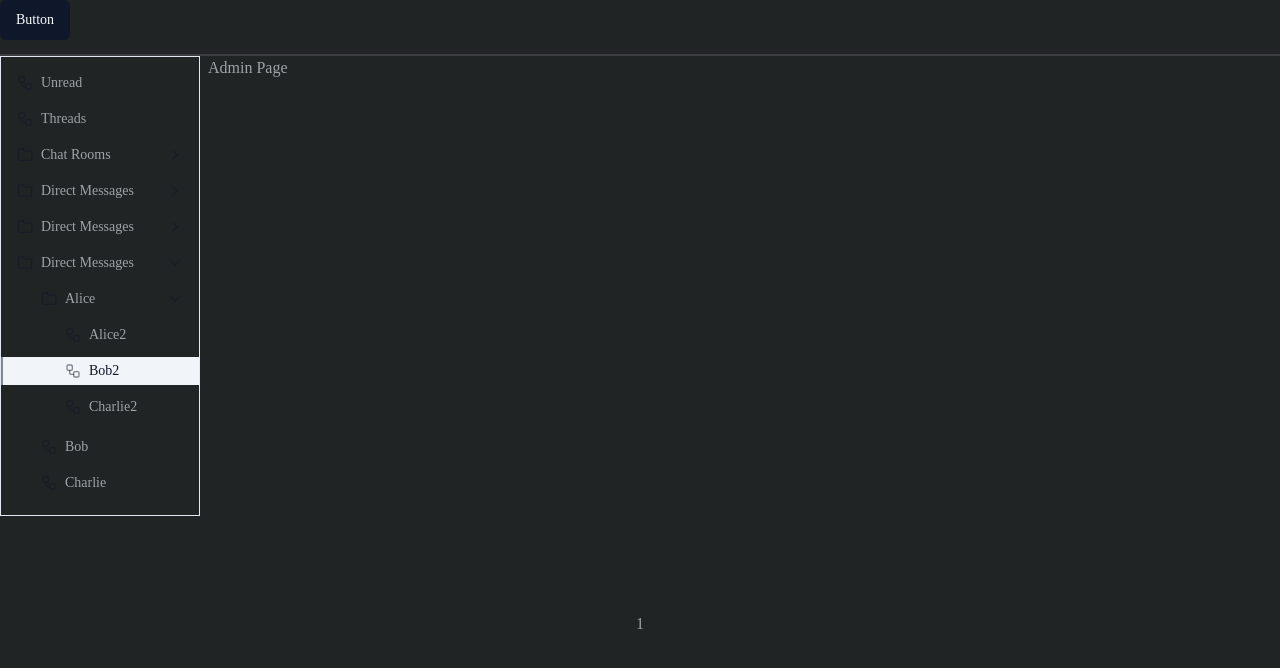
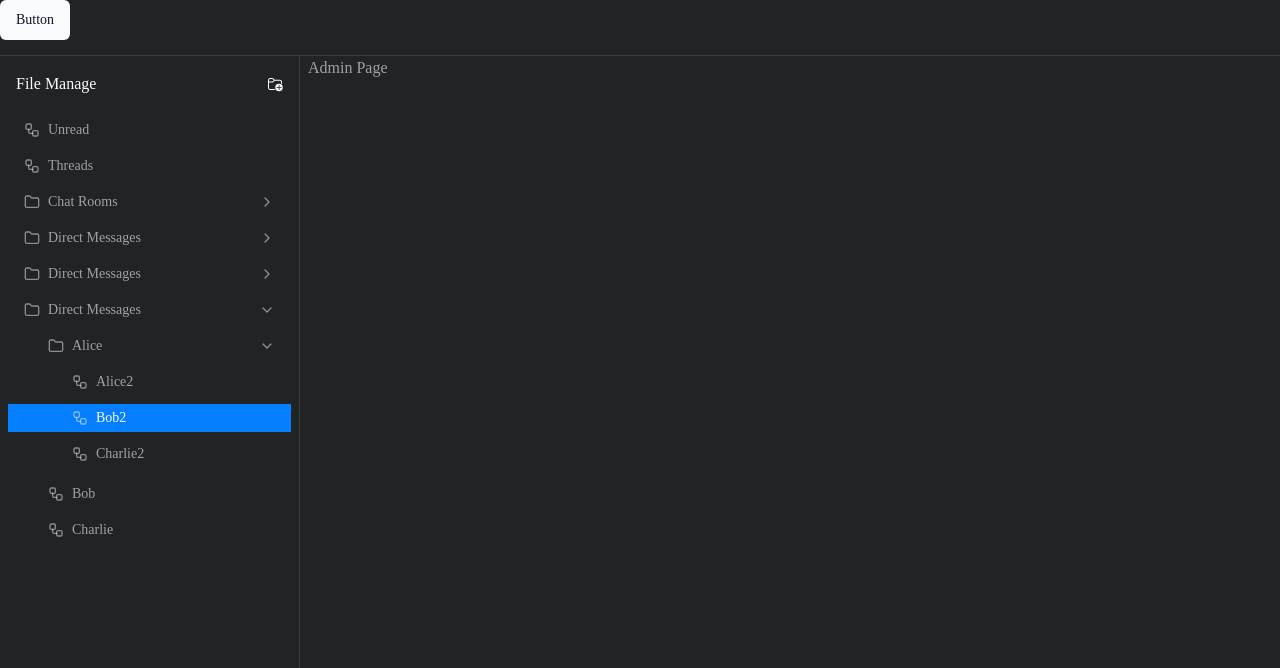
Before and after one commit to blazeb2/blazeb2-next, a Next.js app: page / in a window 1280 px wide. Shown: the top 668 px of the page. Built offline with nearby package versions, Linux system fonts and the light colour scheme; a web font is replaced by a local one.

Commit message:
chore: add aside\header;

```diff
--- a/app/globals.css
+++ b/app/globals.css
@@ -14,10 +14,8 @@
 }
 
 :root {
-  --b2-bg-color: #202425;
-  --b2-other-color: #3c3d41;
-  --b2-text-color: #9fa3a6;
-  --b2-text-color-bold: #fafcfc;
+  /* aside height */
+  --aside-height: calc(100vh - 7rem);
 }
 
 @layer base {
@@ -55,6 +53,12 @@
   }
 
   .dark {
+    /* my theme ; */
+    --b2-bg-color: #202425;
+    --b2-other-color: #3c3d41;
+    --b2-text-color: #9fa3a6;
+    --b2-text-color-bold: #fafcfc;
+
     --background: 222.2 84% 4.9%;
     --foreground: 210 40% 98%;
 
@@ -73,7 +77,7 @@
     --muted: 217.2 32.6% 17.5%;
     --muted-foreground: 215 20.2% 65.1%;
 
-    --accent: 217.2 32.6% 17.5%;
+    --accent: 211, 100%, 51%;
     --accent-foreground: 210 40% 98%;
 
     --destructive: 0 62.8% 30.6%;
--- a/app/layout.tsx
+++ b/app/layout.tsx
@@ -18,7 +18,7 @@ export default function RootLayout({
   children: React.ReactNode
 }>) {
   return (
-    <html lang="en" className="scrollbar-thin scrollbar-w-8">
+    <html lang="en" className="scrollbar-thin scrollbar-w-8 dark">
       <body className={cn(
         'min-h-screen bg-background font-sans antialiased',
         fontSans.variable,
--- a/app/page.tsx
+++ b/app/page.tsx
@@ -1,16 +1,13 @@
-import { FileFolder } from '@/components/b2/file'
+import { Wrapper } from '@/components/b2/wrapper'
 import { Button } from '@/components/ui/button'
 
 export default function Home() {
   return (
     <>
-      <header className="h-14 border-b-2 border-b-[--b2-other-color]">
+      <header className="h-14 border-b border-b-[--b2-other-color]">
         <Button>Button</Button>
       </header>
-      <aside><FileFolder /></aside>
-      <main className="flex min-h-screen flex-col items-center justify-between p-24">
-        <section>1</section>
-      </main>
+      <Wrapper />
     </>
   )
 }
--- a/components/b2/file.tsx
+++ b/components/b2/wrapper.tsx
@@ -2,6 +2,7 @@
 
 import * as React from 'react'
 import { Folder, Layout, Workflow } from 'lucide-react'
+import { Icon } from '@iconify/react'
 import { Tree } from '@/components/ui/tree'
 
 const data = [
@@ -69,19 +70,25 @@ const data = [
   },
 ]
 
-export function FileFolder() {
+export function Wrapper() {
   const [content, setContent] = React.useState('Admin Page')
   return (
     <div className="flex min-h-full space-x-2">
+      <aside className="flex-shrink-0 w-[300px] h-full p-2 border-r border-r-[--b2-other-color]">
+        <div className="flex items-center justify-between p-2 text-[--b2-text-color-bold]">
+          <h4>File Manage</h4>
+          <Icon icon="fluent:folder-add-32-regular" />
+        </div>
         <Tree
           data={data}
-        className="flex-shrink-0 w-[200px] h-[460px] border-[1px]"
           initialSlelectedItemId="f12"
+          className="h-[--aside-height]"
           onSelectChange={item => setContent(item?.name ?? '')}
           folderIcon={Folder}
           itemIcon={Workflow}
         />
-      <div className="flex-1">{content}</div>
+      </aside>
+      <section className="flex-1">{content}</section>
     </div>
   )
 }
--- a/components/ui/scroll-area.tsx
+++ b/components/ui/scroll-area.tsx
@@ -36,7 +36,7 @@ const ScrollArea = React.forwardRef<
     className={cn('relative overflow-hidden', className)}
     {...props}
   >
-    <ScrollAreaPrimitive.Viewport className="h-full w-full rounded-[inherit]">
+    <ScrollAreaPrimitive.Viewport className="h-full w-full rounded-[inherit] [&>div]:!block">
       {children}
     </ScrollAreaPrimitive.Viewport>
     <ScrollBar />
--- a/package.json
+++ b/package.json
@@ -30,6 +30,7 @@
   "devDependencies": {
     "@antfu/eslint-config": "^2.21.1",
     "@eslint-react/eslint-plugin": "^1.5.16",
+    "@iconify/react": "^5.0.1",
     "@types/node": "^20",
     "@types/react": "^18",
     "@types/react-dom": "^18",
```
Also changed, not shown: 1 other file (tests, documents, lock files or other folders). Lines whose indentation alone changed are shown as unchanged.
